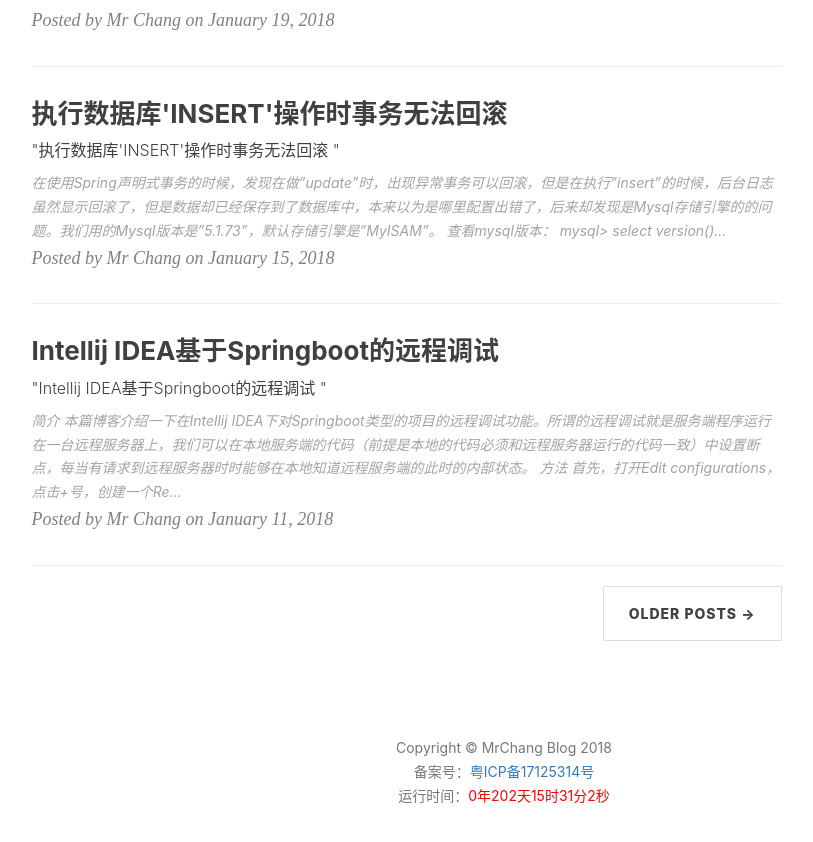
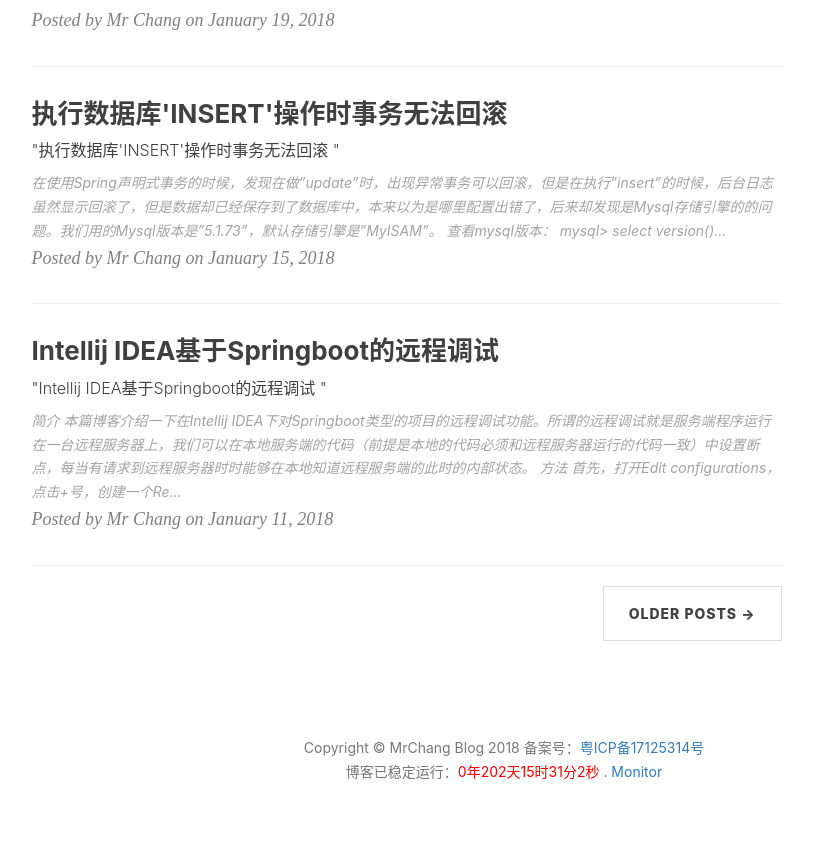
Before and after one commit to ncic-ict/changdaye.github.io, a Jekyll site: the page built from index.html, in a window 1280 px wide and 900 px high, scrolled down 2364 px. Shown: the top 842 px of the window, without its empty margins (136-949 px from the left). Built offline with Jekyll 4.4.1, drawn with Linux system fonts in a browser that asks for light colours; nearby versions of some CDN libraries; the list of posts is cut into pages by our own code; comment, search, counter and statistics services are not loaded.

Commit message:
增加监控

```diff
--- a/_includes/footer.html
+++ b/_includes/footer.html
@@ -92,7 +92,6 @@
                 <!--</ul>-->
                 <p class="copyright text-muted">
                     Copyright &copy; {{ site.title }} {{ site.time | date: '%Y' }}
-                    <br>
                     备案号：<a href="http://www.miitbeian.gov.cn/">{{ site.filing }}</a>
                     <br>
                     <script>
@@ -139,8 +138,9 @@
 
                         setInterval(setTime, 1000);
                     </script>
-                    运行时间：<span id="htmer_time" style="color: red;"></span>
-
+                    博客已稳定运行：<span id="htmer_time" style="color: red;"></span>
+                    .
+                    <a href="https://monitor.licoy.cn" target="_blank" rel="nofollow">Monitor</a>
                     <!--Theme on <a href="{{ site.github_repo }}">GitHub</a> |-->
                     <!--<iframe-->
                     <!--style="margin-left: 2px; margin-bottom:-5px;"-->
```
